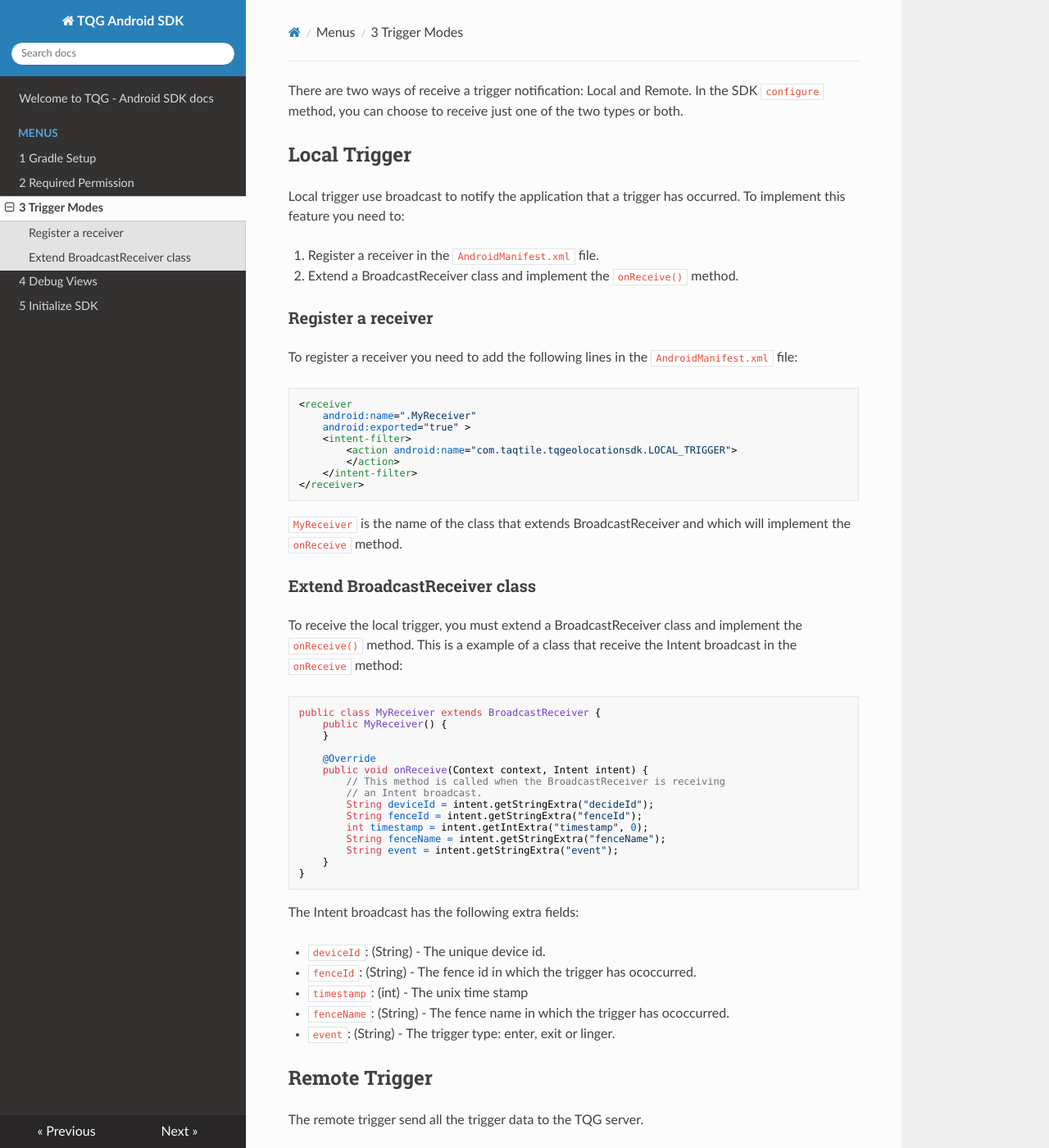
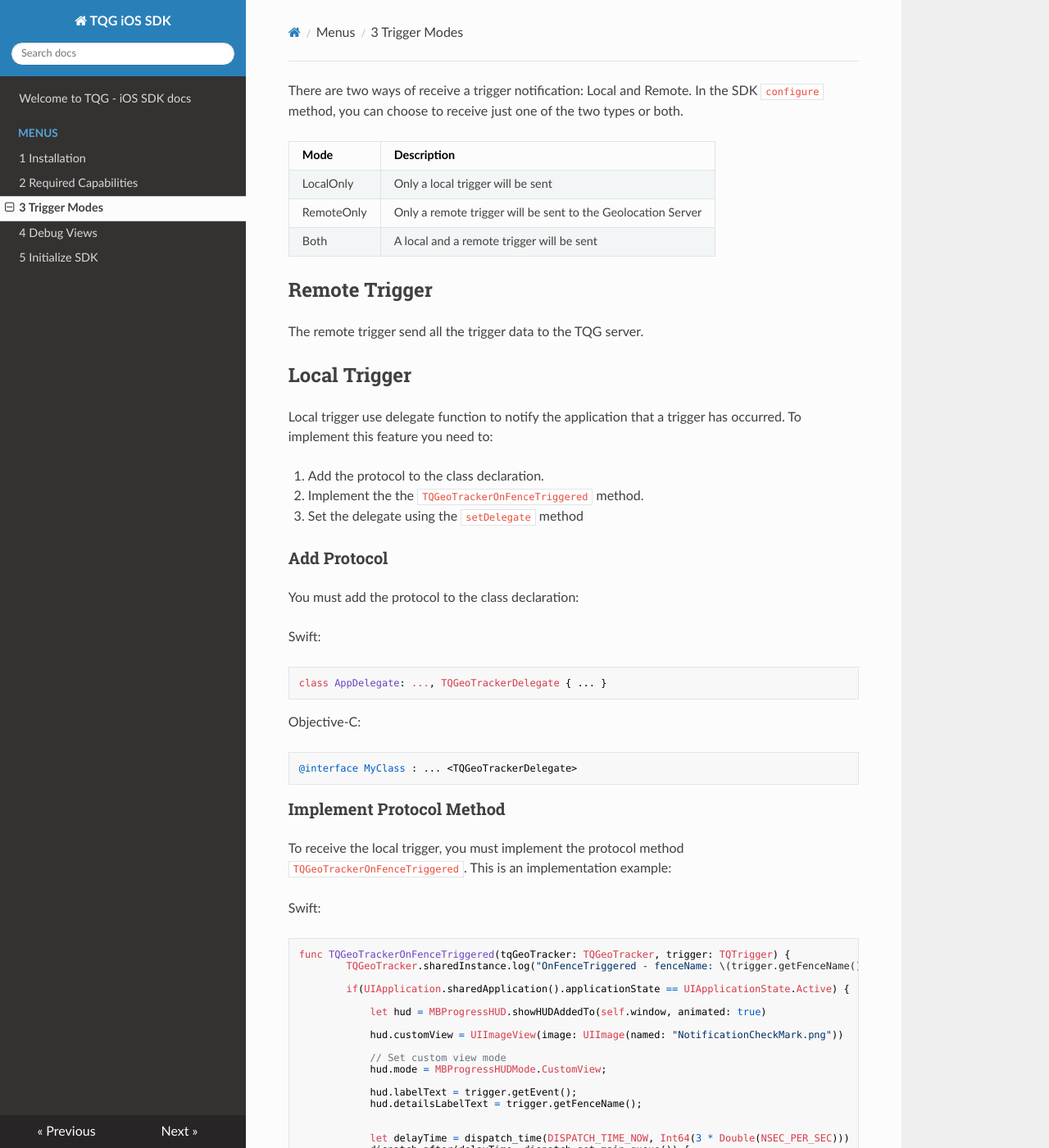
Before and after one commit to tq1/tqg-sdk-docs, an MkDocs documentation site: the page built from docs/menus/3-Trigger-Modes.md, in a window 1280 px wide and 1400 px high. Shown: the whole window at 82% size. Built offline with MkDocs 1.6.1, drawn with Linux system fonts in a browser that asks for light colours; nearby versions of some CDN libraries; some of the changed text lies outside the part shown.

Commit message:
Add ios docs

````diff
--- a/README.md
+++ b/README.md
@@ -0,0 +1 @@
+# TQG iOS SDK DOCS
--- a/docs/index.md
+++ b/docs/index.md
@@ -1,3 +1,3 @@
-# Welcome to TQG - Android SDK docs
+# Welcome to TQG - iOS SDK docs
 
 For full documentation check the menu to the left
--- a/docs/menus/3-Trigger-Modes.md
+++ b/docs/menus/3-Trigger-Modes.md
@@ -1,62 +1,129 @@
 There are two ways of receive a trigger notification: Local and Remote. In the SDK `configure` method, you can choose to receive just one of the two types or both.
 
-## Local Trigger
-
-Local trigger use broadcast to notify the application that a trigger has occurred.
-To implement this feature you need to:
-
-  1. Register a receiver in the `AndroidManifest.xml` file.
-  2. Extend a BroadcastReceiver class and implement the `onReceive()` method.
-
-
-### Register a receiver
-
-To register a receiver you need to add the following lines in the `AndroidManifest.xml` file:
-
-```
-<receiver
-    android:name=".MyReceiver"
-    android:exported="true" >
-    <intent-filter>
-        <action android:name="com.taqtile.tqgeolocationsdk.LOCAL_TRIGGER">
-        </action>
-    </intent-filter>
-</receiver>
-```
-
-`MyReceiver` is the name of the class that extends BroadcastReceiver and which will implement the `onReceive` method.
-
-### Extend BroadcastReceiver class
-
-To receive the local trigger, you must extend a BroadcastReceiver class and implement the `onReceive()` method. This is a example of a class that receive the Intent broadcast in the `onReceive` method:
-
-```
-public class MyReceiver extends BroadcastReceiver {
-    public MyReceiver() {
-    }
-
-    @Override
-    public void onReceive(Context context, Intent intent) {
-        // This method is called when the BroadcastReceiver is receiving
-        // an Intent broadcast.
-        String deviceId = intent.getStringExtra("decideId");
-        String fenceId = intent.getStringExtra("fenceId");
-        int timestamp = intent.getIntExtra("timestamp", 0);
-        String fenceName = intent.getStringExtra("fenceName");
-        String event = intent.getStringExtra("event");
-    }
-}
-```
-
-The Intent broadcast has the following extra fields:
-
- - `deviceId`: (String) - The unique device id.
- - `fenceId`: (String) - The fence id in which the trigger has ococcurred.
- - `timestamp`: (int) - The unix time stamp
- - `fenceName`: (String) - The fence name in which the trigger has ococcurred.
- - `event`: (String) - The trigger type: enter, exit or linger.
-
+| Mode | Description |
+|---|---|
+| LocalOnly | Only a local trigger will be sent |
+| RemoteOnly | Only a remote trigger will be sent to the Geolocation Server |
+| Both | A local and a remote trigger will be sent |
 
 ## Remote Trigger
 
 The remote trigger send all the trigger data to the TQG server.
+
+## Local Trigger
+
+Local trigger use delegate function to notify the application that a trigger has occurred.
+To implement this feature you need to:
+
+  1. Add the protocol to the class declaration.
+  2. Implement the the `TQGeoTrackerOnFenceTriggered` method.
+  3. Set the delegate using the `setDelegate` method
+
+
+### Add Protocol
+
+You must add the protocol to the class declaration:
+
+Swift:
+```
+class AppDelegate: ..., TQGeoTrackerDelegate { ... }
+```
+
+Objective-C:
+```
+@interface MyClass : ... <TQGeoTrackerDelegate>
+```
+
+
+### Implement Protocol Method
+
+To receive the local trigger, you must implement the protocol method `TQGeoTrackerOnFenceTriggered`. This is an implementation example:
+
+Swift:
+```
+func TQGeoTrackerOnFenceTriggered(tqGeoTracker: TQGeoTracker, trigger: TQTrigger) {
+        TQGeoTracker.sharedInstance.log("OnFenceTriggered - fenceName: \(trigger.getFenceName()) fenceId: \(trigger.getFenceId()) type: \(trigger.getEvent())")
+
+        if(UIApplication.sharedApplication().applicationState == UIApplicationState.Active) {
+
+            let hud = MBProgressHUD.showHUDAddedTo(self.window, animated: true)
+
+            hud.customView = UIImageView(image: UIImage(named: "NotificationCheckMark.png"))
+
+            // Set custom view mode
+            hud.mode = MBProgressHUDMode.CustomView;
+
+            hud.labelText = trigger.getEvent();
+            hud.detailsLabelText = trigger.getFenceName();
+
+
+            let delayTime = dispatch_time(DISPATCH_TIME_NOW, Int64(3 * Double(NSEC_PER_SEC)))
+            dispatch_after(delayTime, dispatch_get_main_queue()) {
+
+                MBProgressHUD.hideAllHUDsForView(self.window, animated: true)
+                return
+            }
+
+
+        } else {
+
+            //Send local notification
+            let notification = UILocalNotification()
+            notification.fireDate = NSDate()
+            notification.alertBody = "fenceName: \(trigger.getFenceName()) fenceId: \(trigger.getFenceId()) type: \(trigger.getEvent())"
+            UIApplication.sharedApplication().scheduleLocalNotification(notification)
+
+        }
+    }
+```
+
+Objective-C:
+```
+-(void)TQGeoTrackerOnFenceTriggered:(TQGeoTracker *)tqGeoTracker trigger:(TQTrigger *)trigger {
+    [[TQGeoTracker sharedInstance] log:[NSString stringWithFormat:@"OnFenceTriggered - fenceName: %@ fenceId: %@ type: %@", trigger.getFenceName, trigger.getFenceId, trigger.getEvent]];
+
+    if([[UIApplication sharedApplication] applicationState] == UIApplicationStateActive) {
+
+        MBProgressHUD *hud = [MBProgressHUD showHUDAddedTo:self.window animated:YES];
+
+        hud.customView = [[UIImageView alloc] initWithImage:[UIImage imageNamed:@"NotificationCheckMark.png"]];
+
+        // Set custom view mode
+        hud.mode = MBProgressHUDModeCustomView;
+
+        hud.labelText = trigger.getEvent;
+        hud.detailsLabelText = trigger.getFenceName;
+
+        dispatch_time_t delayTime = dispatch_time(DISPATCH_TIME_NOW, (int64_t)(3 * NSEC_PER_SEC));
+        dispatch_after(delayTime, dispatch_get_main_queue(), ^{
+
+            [MBProgressHUD hideAllHUDsForView:self.window animated:YES];
+
+        });
+
+
+    } else {
+
+        //Send local notification
+        UILocalNotification *notification = [[UILocalNotification alloc] init];
+        notification.fireDate = [[NSDate alloc] init];
+        notification.alertBody = [NSString stringWithFormat:@"fenceName: %@ fenceId: %@ type: %@", trigger.getFenceName, trigger.getFenceId, trigger.getEvent];
+        [[UIApplication sharedApplication] scheduleLocalNotification: notification];
+    }
+
+}
+```
+
+### Set the Delegate
+
+You must set in the SDK which class will implement the delegate method:
+
+Swift:
+```
+TQGeoTracker.sharedInstance.setTriggerDelegate(self)
+```
+
+Objective-C:
+```
+[[TQGeoTracker sharedInstance] setTriggerDelegate:self];
+```
--- a/mkdocs.yml
+++ b/mkdocs.yml
@@ -1,2 +1,2 @@
-site_name: TQG Android SDK
+site_name: TQG iOS SDK
 theme: readthedocs
````
Also changed, not shown: docs/menus/1-Gradle-Setup.md (deleted, +0 -17 lines), docs/menus/1-Installation.md (added, +6 -0 lines), docs/menus/2-Required-Capabilities.md (added, +11 -0 lines), docs/menus/2-Required-Permission.md (deleted, +0 -15 lines), docs/menus/4-Debug-Views.md (+5 -29 lines), docs/menus/5-Initialize-SDK.md (+94 -14 lines).
